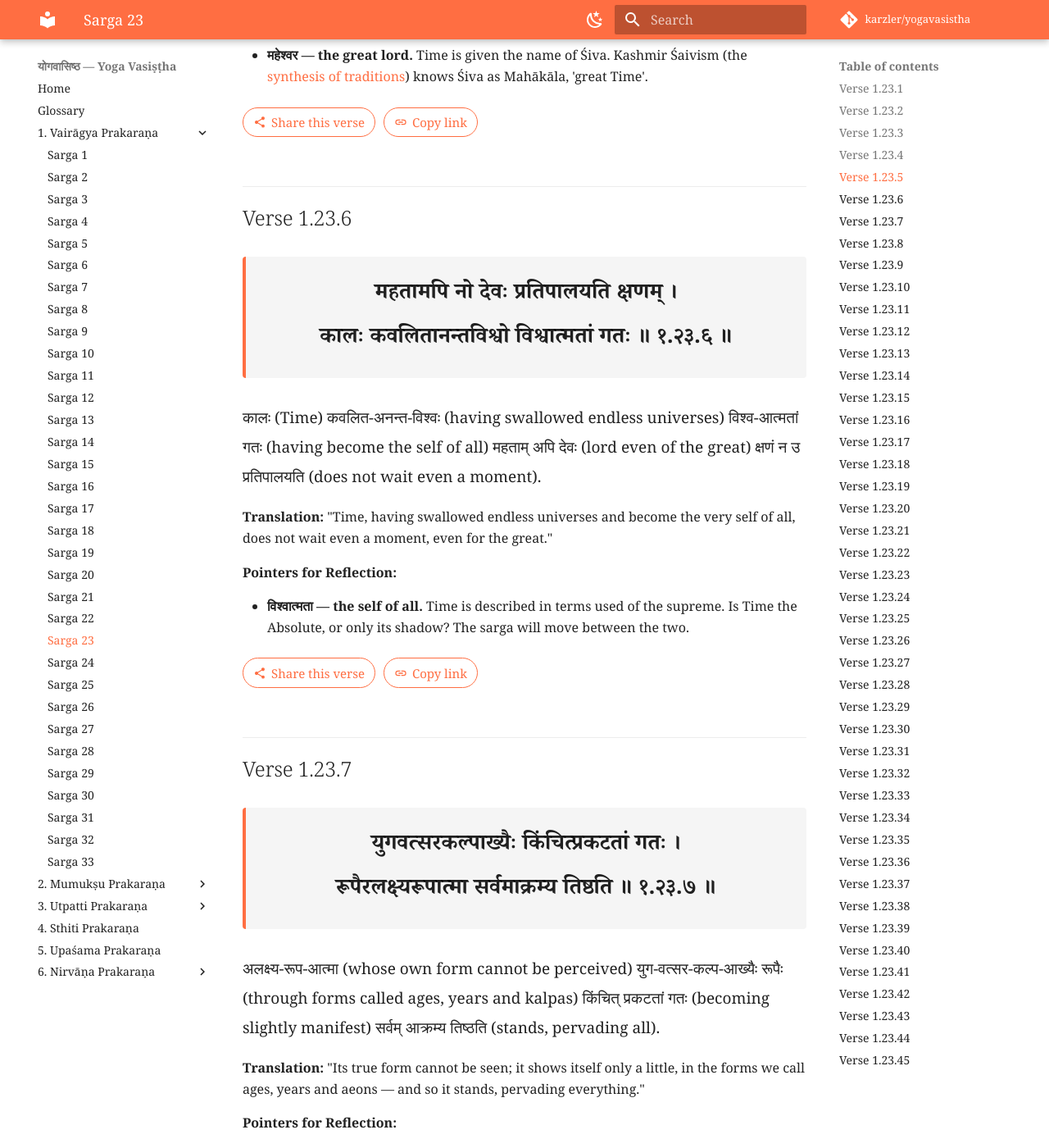
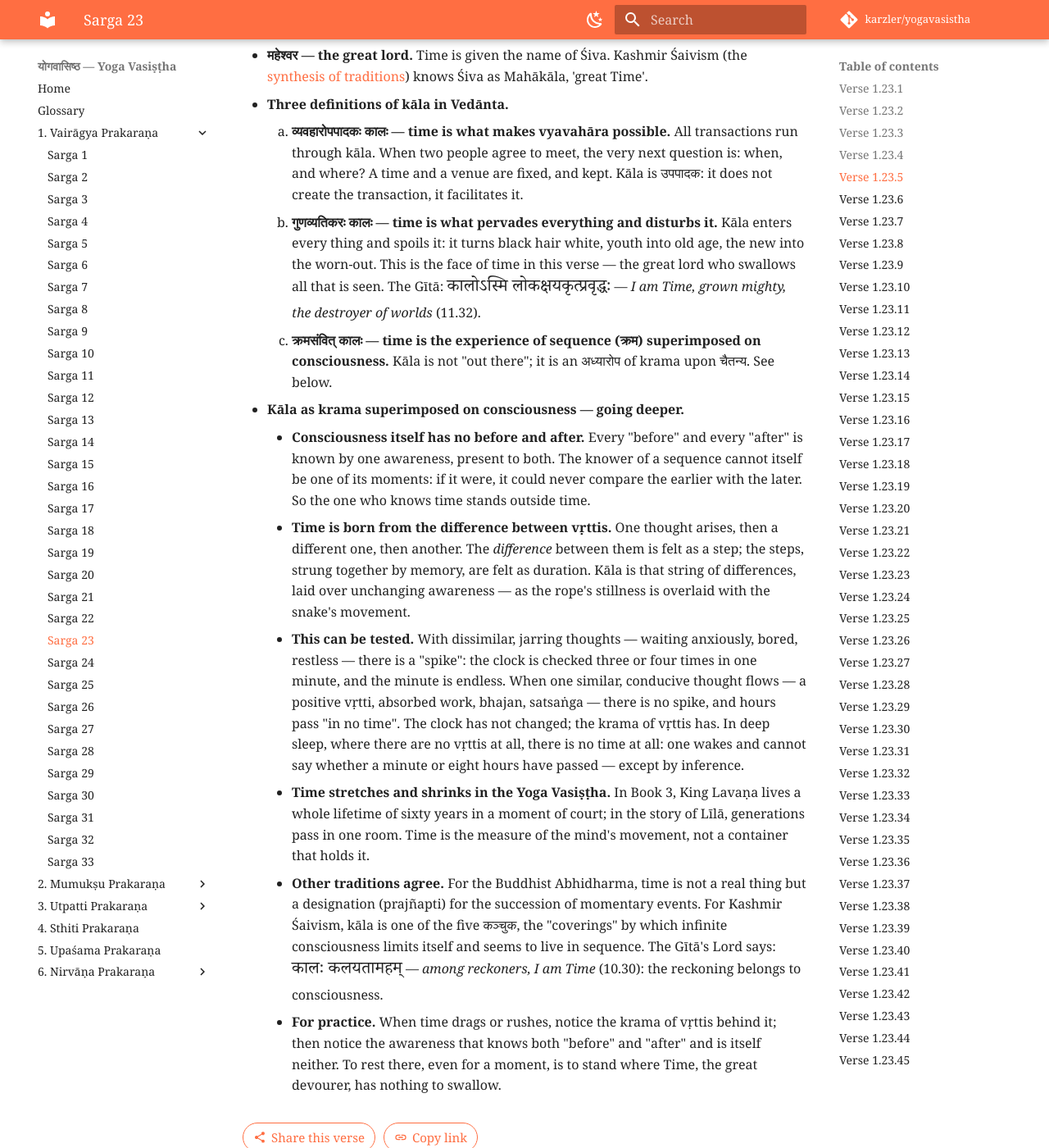
Before and after one commit to karzler/yogavasistha, an MkDocs documentation site: the page built from docs/1-vairagya/sarga-023.md, in a window 1280 px wide and 1400 px high, scrolled down 4000 px. Shown: the whole window at 82% size. Built offline with MkDocs 1.6.1 and Material for MkDocs 9.7.7, drawn with Linux system fonts in a browser that asks for light colours; comment, search, counter and statistics services are not loaded.

Commit message:
Vairāgya 23: three definitions of kāla, and time as krama superimposed on consciousness, at 1.23.5

```diff
--- a/docs/1-vairagya/sarga-023.md
+++ b/docs/1-vairagya/sarga-023.md
@@ -97,6 +97,17 @@
 **Pointers for Reflection:**
 
 - **महेश्वर — the great lord.** Time is given the name of Śiva. Kashmir Śaivism (the [synthesis of traditions](../index.md#a-synthesis)) knows Śiva as Mahākāla, 'great Time'.
+- **Three definitions of kāla in Vedānta.**
+    1. **व्यवहारोपपादकः कालः — time is what makes vyavahāra possible.** All transactions run through kāla. When two people agree to meet, the very next question is: when, and where? A time and a venue are fixed, and kept. Kāla is उपपादक: it does not create the transaction, it facilitates it.
+    2. **गुणव्यतिकरः कालः — time is what pervades everything and disturbs it.** Kāla enters every thing and spoils it: it turns black hair white, youth into old age, the new into the worn-out. This is the face of time in this verse — the great lord who swallows all that is seen. The Gītā: <span class="parallel">कालोऽस्मि लोकक्षयकृत्प्रवृद्धः</span> — *I am Time, grown mighty, the destroyer of worlds* (11.32).
+    3. **क्रमसंवित् कालः — time is the experience of sequence (क्रम) superimposed on consciousness.** Kāla is not "out there"; it is an अध्यारोप of krama upon चैतन्य. See below.
+- **Kāla as krama superimposed on consciousness — going deeper.**
+    - **Consciousness itself has no before and after.** Every "before" and every "after" is known by one awareness, present to both. The knower of a sequence cannot itself be one of its moments: if it were, it could never compare the earlier with the later. So the one who knows time stands outside time.
+    - **Time is born from the difference between vṛttis.** One thought arises, then a different one, then another. The *difference* between them is felt as a step; the steps, strung together by memory, are felt as duration. Kāla is that string of differences, laid over unchanging awareness — as the rope's stillness is overlaid with the snake's movement.
+    - **This can be tested.** With dissimilar, jarring thoughts — waiting anxiously, bored, restless — there is a "spike": the clock is checked three or four times in one minute, and the minute is endless. When one similar, conducive thought flows — a positive vṛtti, absorbed work, bhajan, satsaṅga — there is no spike, and hours pass "in no time". The clock has not changed; the krama of vṛttis has. In deep sleep, where there are no vṛttis at all, there is no time at all: one wakes and cannot say whether a minute or eight hours have passed — except by inference.
+    - **Time stretches and shrinks in the Yoga Vasiṣṭha.** In Book 3, King Lavaṇa lives a whole lifetime of sixty years in a moment of court; in the story of Līlā, generations pass in one room. Time is the measure of the mind's movement, not a container that holds it.
+    - **Other traditions agree.** For the Buddhist Abhidharma, time is not a real thing but a designation (prajñapti) for the succession of momentary events. For Kashmir Śaivism, kāla is one of the five कञ्चुक, the "coverings" by which infinite consciousness limits itself and seems to live in sequence. The Gītā's Lord says: <span class="parallel">कालः कलयतामहम्</span> — *among reckoners, I am Time* (10.30): the reckoning belongs to consciousness.
+    - **For practice.** When time drags or rushes, notice the krama of vṛttis behind it; then notice the awareness that knows both "before" and "after" and is itself neither. To rest there, even for a moment, is to stand where Time, the great devourer, has nothing to swallow.
 
 ## Verse 1.23.6 { #1-23-6 }
 
```
